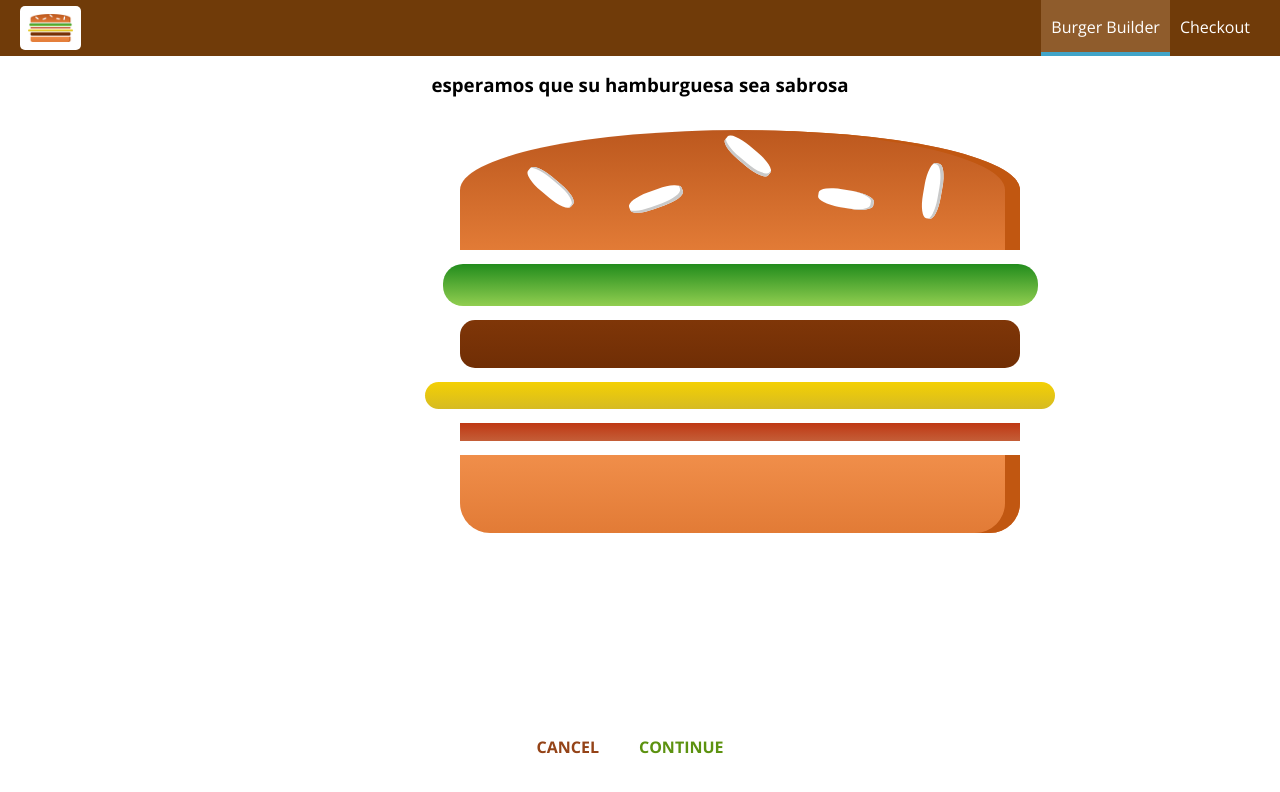
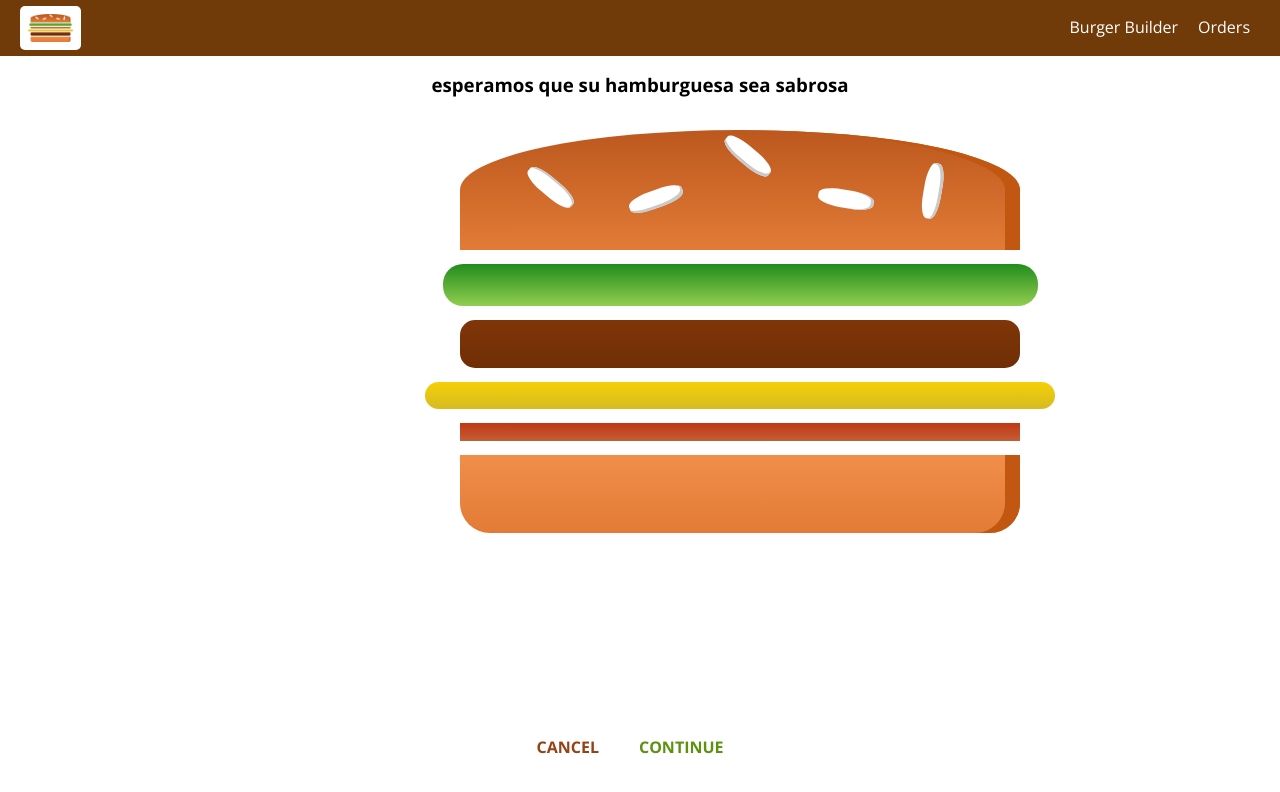
Before and after one commit to CooperAtive/burger-builder, a React (Create React App) app: page /checkout in a window 1280 px wide. Shown: the top 792 px of the page. Built offline with nearby package versions, Linux system fonts and the light colour scheme; no server answers.

Commit message:
add routing, add link to orders

```diff
--- a/src/App.js
+++ b/src/App.js
@@ -4,12 +4,14 @@
 import Layout from './hoc/Layout/Layout';
 import BurgerBuilder from './containers/BurgerBuilder/BurgerBuilder';
 import Checkout from './containers/Checkout/Checkout';
+import Orders from './containers/Orders/Orders';
 
 class App extends Component {
   render() {
     return (
       <Layout>
         <Route path="/checkout" component={Checkout} />
+        <Route path="/orders" component={Orders} />
         <Route path="/" exact component={BurgerBuilder} />
       </Layout>
     );
--- a/src/components/Navigation/NavigationItems/NavigationItem/NavigationItem.js
+++ b/src/components/Navigation/NavigationItems/NavigationItem/NavigationItem.js
@@ -1,14 +1,16 @@
 import React from 'react';
+import { NavLink } from 'react-router-dom';
+
 import classes from './NavigationItem.module.css';
 
 const navigationItem = (props) => {
   return (
     <li className={classes.NavigationItem}>
-      <a
-        href={props.link}
-        className={props.active ? classes.active : null}>
-        {props.children}
-      </a>
+      <NavLink
+        to={props.link}
+        exact
+        activeClassName={classes.active}
+        >{props.children}</NavLink>
     </li>
   );
 };
--- a/src/components/Navigation/NavigationItems/NavigationItems.js
+++ b/src/components/Navigation/NavigationItems/NavigationItems.js
@@ -6,8 +6,8 @@
 const navigationItem = (props) => {
   return (
     <ul className={classes.NavigationItems}>
-      <NavigationItem link="/" active>Burger Builder</NavigationItem>
-      <NavigationItem link="/">Checkout</NavigationItem>
+      <NavigationItem link="/">Burger Builder</NavigationItem>
+      <NavigationItem link="/orders">Orders</NavigationItem>
     </ul>
   );
 };
```
